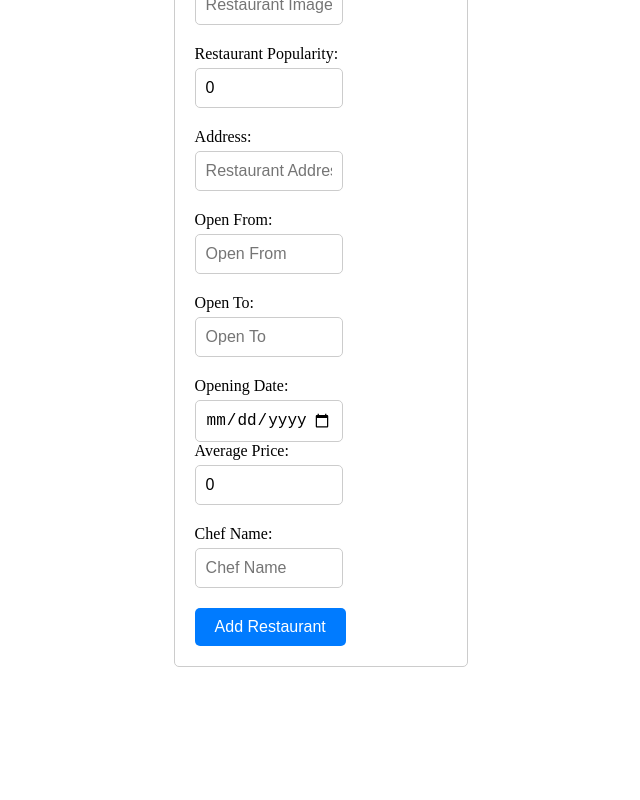
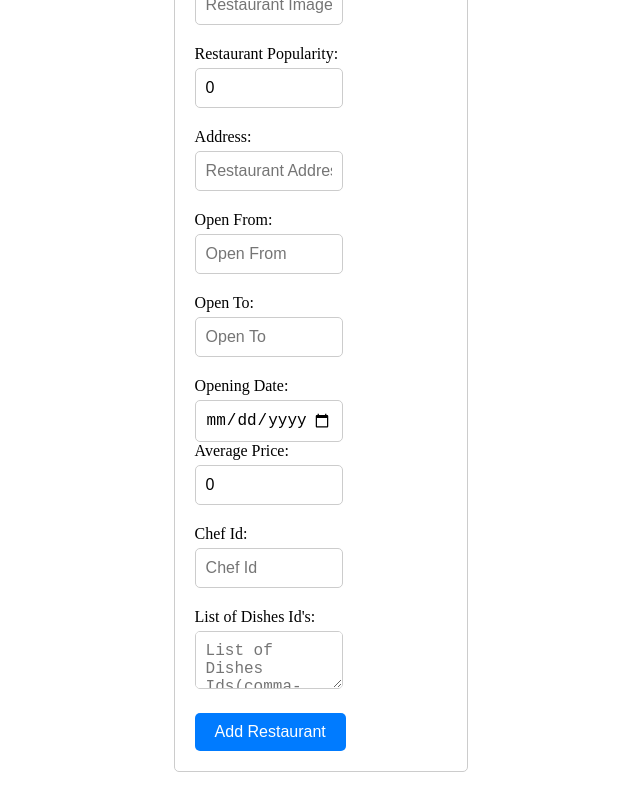
Before and after one commit to KarinMoveo/AdminPageTask, a React (Create React App) app: page /restaurants in a window 1280 px wide. Shown: the part 350-1150 px from the top of the page, without its empty margins (319-959 px from the left). Before the commit the page ends 1045 px from the top, so only its background shows below. Built offline with nearby package versions, Linux system fonts and the light colour scheme; no server answers.

Commit message:
Fixing types

```diff
--- a/src/modules/restaurants/RestaurantForm.tsx
+++ b/src/modules/restaurants/RestaurantForm.tsx
@@ -2,7 +2,7 @@ import { useEffect, useState } from "react";
 import { addRestaurantFromAPI, updateRestaurantFromAPI } from "./api";
 import "./RestaurantForm.scss";
 
-function RestaurantForm({ onRestaurantAdded, mode, restaurantId, initialData }: any) {
+function RestaurantForm({ onRestaurantAdded, mode, restaurantId, initialData, chefId }: any) {
 	const [newRestaurant, setNewRestaurant] = useState({
 		name: "",
 		image: "",
@@ -38,6 +38,14 @@ function RestaurantForm({ onRestaurantAdded, mode, restaurantId, initialData }:
 	}, [mode, initialData]);
 
 	const handleInputChange = (e: React.ChangeEvent<HTMLInputElement>) => {
+		const { name, value } = e.target;
+		setNewRestaurant({
+			...newRestaurant,
+			[name]: value,
+		});
+	};
+
+	const handleTextareaChange = (e: React.ChangeEvent<HTMLTextAreaElement>) => {
 		const { name, value } = e.target;
 		setNewRestaurant({
 			...newRestaurant,
@@ -193,28 +201,28 @@ function RestaurantForm({ onRestaurantAdded, mode, restaurantId, initialData }:
 					/>
 				</div>
 				<div className='form-group'>
-					<label>Chef Name:</label>
+					<label>Chef Id:</label>
 					<input
 						type='text'
 						id='chef'
 						name='chef'
-						placeholder='Chef Name'
-						value={newRestaurant.chef}
+						placeholder='Chef Id'
+						value={chefId}
 						onChange={handleInputChange}
 						required
 					/>
 				</div>
-				{/* <div className='form-group'>
-					<label>List of Dishes:</label>
+				<div className='form-group'>
+					<label>List of Dishes Id's:</label>
 					<textarea
 						id='dishes'
 						name='dishes'
-						placeholder='List of Dishes (comma-separated)'
+						placeholder='List of Dishes Ids(comma-separated)'
 						value={newRestaurant.dishes}
-						onChange={handleInputChange}
+						onChange={handleTextareaChange}
 						required
 					/>
-				</div> */}
+				</div>
 				<button type='submit'>{mode} Restaurant</button>
 			</form>
 		</div>
--- a/src/modules/restaurants/Restaurants.tsx
+++ b/src/modules/restaurants/Restaurants.tsx
@@ -1,8 +1,8 @@
 import { useEffect, useState } from "react";
-import { deleteRestaurantFromAPI, getRestaurantsFromAPI, updateRestaurantFromAPI } from "./api";
+import { deleteRestaurantFromAPI, getRestaurantsFromAPI } from "./api";
 import { restaurant } from "../../shared/types";
+import RestaurantForm from "./RestaurantForm";
 import "./Restaurants.scss";
-import RestaurantForm from "./RestaurantForm";
 
 function Restaurants() {
 	const [restaurantsList, setRestaurantsList] = useState<restaurant[]>([]);
@@ -38,7 +38,7 @@ function Restaurants() {
 		}
 	};
 
-	const handleUpdateRestaurant = async (restaurantId: string) => {
+	const handleUpdateRestaurant = async (restaurantId: string, chefId: string) => {
 		setSelectedRestaurantId(restaurantId);
 	};
 
@@ -82,15 +82,19 @@ function Restaurants() {
 								<td>{restaurant.averagePrice}</td>
 								<td>{restaurant.chef.name}</td>
 								<td>
-									{restaurant.dishes.map((dish) => (
-										<p key={dish.name}>{dish.name}</p>
-									))}
+									{restaurant.dishes.length > 0 ? (
+										restaurant.dishes.map((dish) => <p key={dish.name}>{dish.name}</p>)
+									) : (
+										<p>No dishes available</p>
+									)}
 								</td>
 								<td>
 									<button onClick={() => handleDeleteRestaurant(restaurant._id)}>Delete</button>
 								</td>
 								<td>
-									<button onClick={() => handleUpdateRestaurant(restaurant._id)}>Update</button>
+									<button onClick={() => handleUpdateRestaurant(restaurant._id, restaurant.chef._id)}>
+										Update
+									</button>
 								</td>
 							</tr>
 						))}
@@ -106,6 +110,7 @@ function Restaurants() {
 							handleRestaurantAdded();
 						}}
 						restaurantId={selectedRestaurantId}
+						chefId={selectedRestaurant?.chef._id}
 						mode='Update'
 						initialData={selectedRestaurant}
 					/>
--- a/src/shared/types.ts
+++ b/src/shared/types.ts
@@ -1,5 +1,5 @@
 export interface chef{
-    id: number,
+    _id: string,
     name: string;
     image: string;
     summary: string;
@@ -27,6 +27,7 @@ export interface restaurant{
 }
 
 export interface dish{
+    _id: string;
     name: string;
     image: string;
     ingredients: string;
```
